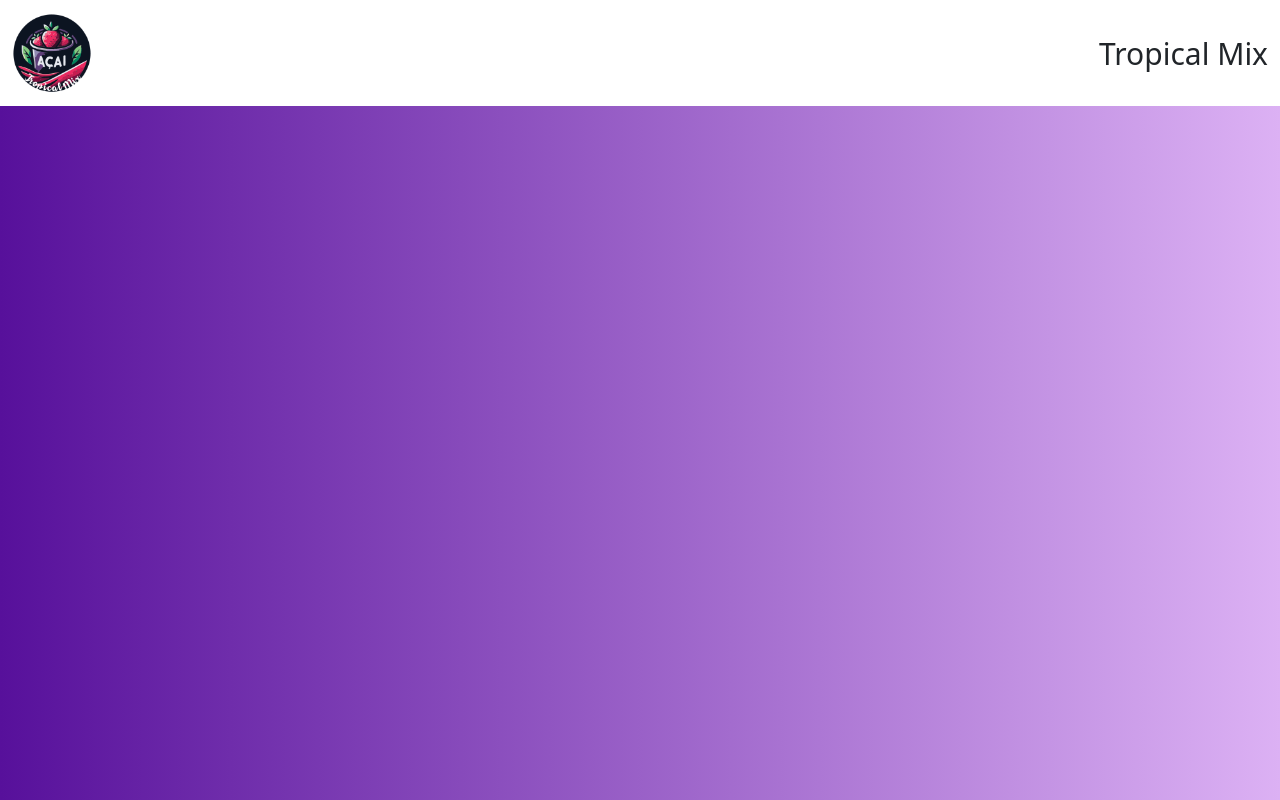
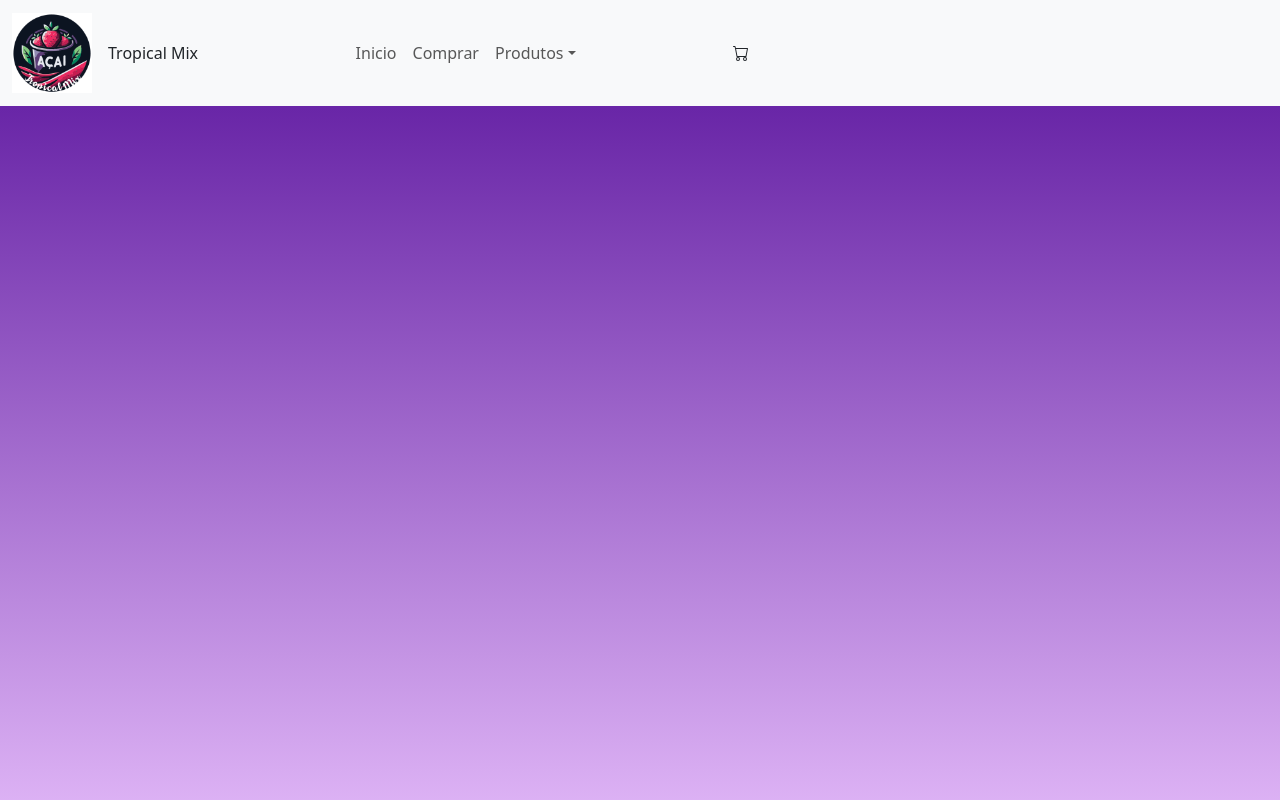
Before and after one commit to BiaCNtt/Site-TropicalMix, a PHP site: page / in a window 1280 px wide. Run offline with PHP 8.4, Linux system fonts and the light colour scheme; tables that the repository leaves empty or names only in its code hold one stand-in row (values such as "Sample post").

Commit message:
melhorias no css
melhorias na interface

```diff
--- a/index.php
+++ b/index.php
@@ -7,13 +7,10 @@
 <?php require 'head.php'; ?>
 
 <html>
-<nav class="navbar bg-body">
-  <div class="container-fluid">
-    <a class="navbar-brand" href="#">
-      <img src="logo.png" alt="Logo" width="80" height="80" class="d-inline-block align-text-top">
-    </a>
-   <div class ="titulo">Tropical Mix</div>
-  </div>
-</nav>
 
+<body>
+<?php require 'navbar.php'; ?>
+
+
+</body>
 </html>
--- /dev/null
+++ b/navbar.php
@@ -0,0 +1,37 @@
+<html>
+
+  <nav class="navbar navbar-expand-lg bg-body-tertiary">
+  <div class="container-fluid">
+    <a class="navbar-brand" href="#">
+      <img src="logo.png" alt="Logo" width="80" height="80" class="d-inline-block align-text-top">
+    </a>
+    <div class="titulo">Tropical Mix</div>
+    <button class="navbar-toggler" type="button" data-bs-toggle="collapse" data-bs-target="#navbarNavDropdown" aria-controls="navbarNavDropdown" aria-expanded="false" aria-label="Toggle navigation">
+      <span class="navbar-toggler-icon"></span>
+    </button>
+    <div class="collapse navbar-collapse d-lg-flex" id="navbarNavDropdown">
+      <ul class="navbar-nav col-lg-6 justify-content-lg-center">
+        <li class="nav-item">
+          <a class="nav-link" aria-current="page" href="#">Inicio</a>
+        </li>
+        <li class="nav-item">
+          <a class="nav-link" href="#">Comprar</a>
+        </li>
+        <li class="nav-item dropdown">
+          <a class="nav-link dropdown-toggle" href="#" role="button" data-bs-toggle="dropdown">Produtos</a>
+          <ul class="dropdown-menu">
+            <li><a class="dropdown-item" href="#">Listar produtos</a></li>
+            <li><a class="dropdown-item" href="#">Cadastrar produtos</a></li>
+          </ul>
+        </li>
+      </ul>
+      <i class="bi bi-cart">
+        <svg xmlns="http://www.w3.org/2000/svg" width="16" height="16" fill="currentColor" class="bi bi-cart" viewBox="0 0 16 16">
+          <path d="M0 1.5A.5.5 0 0 1 .5 1H2a.5.5 0 0 1 .485.379L2.89 3H14.5a.5.5 0 0 1 .491.592l-1.5 8A.5.5 0 0 1 13 12H4a.5.5 0 0 1-.491-.408L2.01 3.607 1.61 2H.5a.5.5 0 0 1-.5-.5M3.102 4l1.313 7h8.17l1.313-7H3.102zM5 12a2 2 0 1 0 0 4 2 2 0 0 0 0-4m7 0a2 2 0 1 0 0 4 2 2 0 0 0 0-4m-7 1a1 1 0 1 1 0 2 1 1 0 0 1 0-2m7 0a1 1 0 1 1 0 2 1 1 0 0 1 0-2"/>
+        </svg>
+      </i>
+    </div>
+  </div>
+</nav>
+<script src="https://cdn.jsdelivr.net/npm/bootstrap@5.3.0/dist/js/bootstrap.bundle.min.js"></script>
+    <html>
--- a/style.css
+++ b/style.css
@@ -1,14 +1,14 @@
-body{
+*{
+    margin: 0px;
+    padding: 0px;
 
 
-    background: -webkit-linear-gradient(left, #57109b, #dcb1f4);
-    background: -moz-linear-gradient(left, #57109b, #dcb1f4);
-    background: -ms-linear-gradient(left, #57109b, #dcb1f4);
-    background: -o-linear-gradient(left, #57109b, #dcb1f4);
-    background: linear-gradient(to right, #57109b, #dcb1f4);
 }
 
-.container-fluid .titulo{
-    font-size: 30px;
-
+body{
+    background: -webkit-linear-gradient(bottom, #57109b, #dcb1f4);
+    background: -moz-linear-gradient(bottom, #57109b, #dcb1f4);
+    background: -ms-linear-gradient(bottom, #57109b, #dcb1f4);
+    background: -o-linear-gradient(bottom, #57109b, #dcb1f4);
+    background: linear-gradient(to bottom, #57109b, #dcb1f4);
 }
```
Also changed, not shown: cadastro.php (+0 -8 lines).
